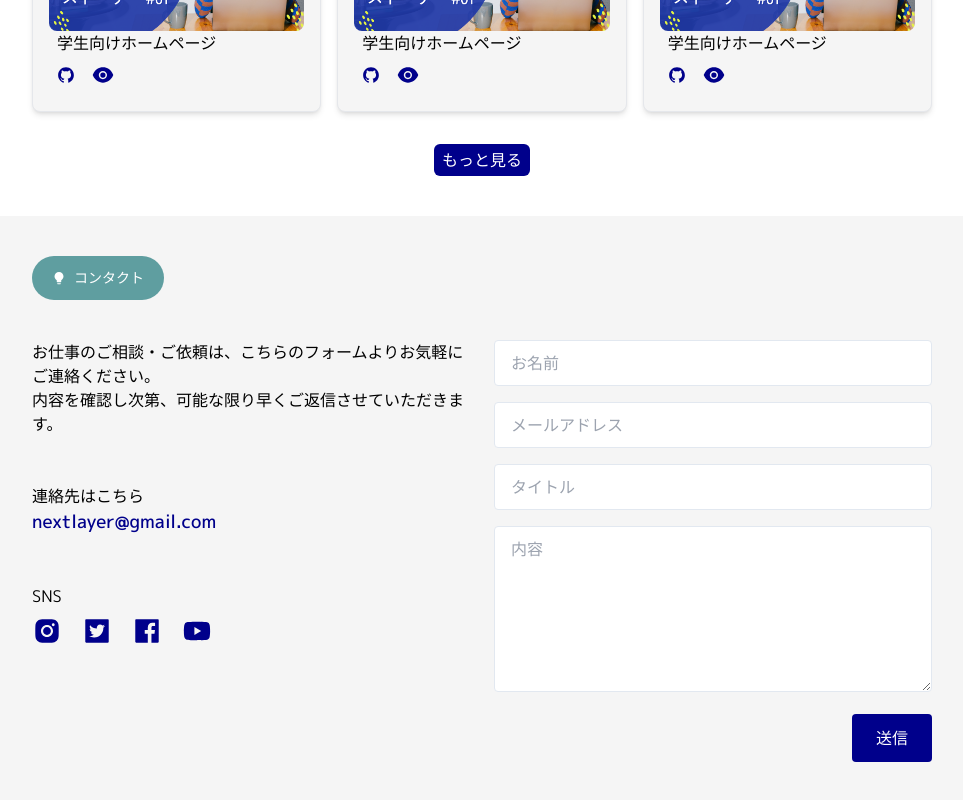
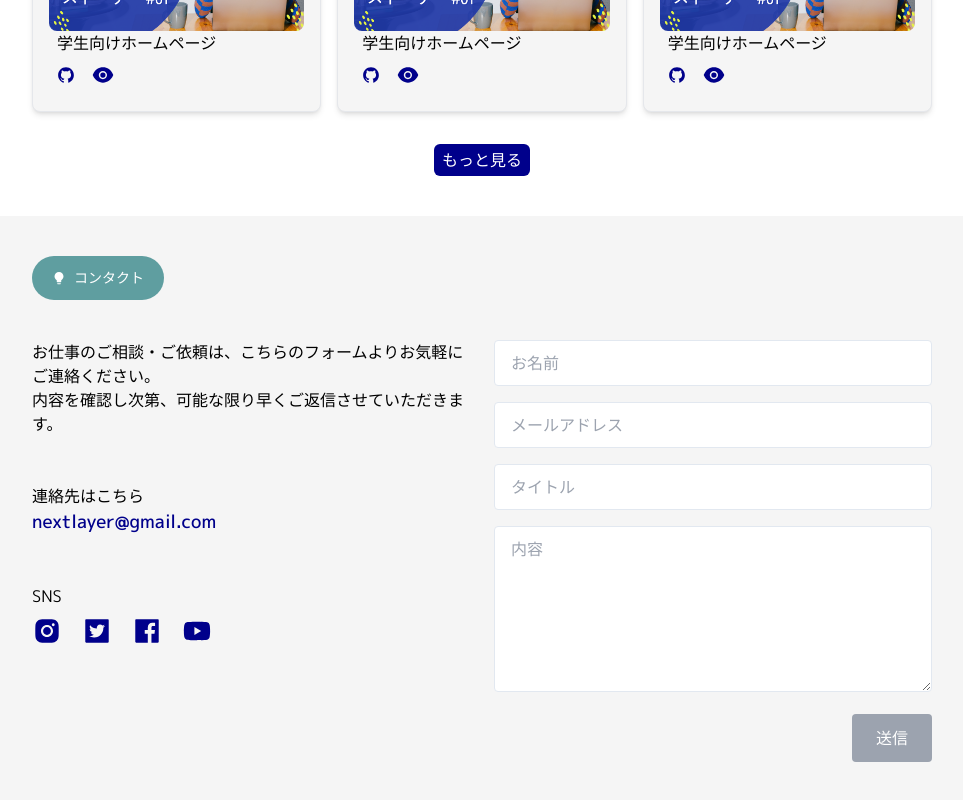
Before and after one commit to aotatsu8/nextlayer-portfolio, a Next.js app: page / in a window 1280 px wide. Shown: the part 3146-3946 px from the top of the page, without its empty margins (308-1271 px from the left). Built offline with nearby package versions, Linux system fonts and the light colour scheme.

Commit message:
Contactコンポーネント修正（アラートの追加、未入力時ボタンdisabled）

```diff
--- a/src/components/Contact.tsx
+++ b/src/components/Contact.tsx
@@ -1,6 +1,5 @@
 'use client';
-
-import React, { useRef } from 'react';
+import React, { useRef, useState } from 'react';
 import {
   AiFillBulb,
   AiFillFacebook,
@@ -12,18 +11,32 @@ import emailjs from '@emailjs/browser';
 
 function Contact() {
   const form = useRef<HTMLFormElement>(null);
+
+  // 各入力フィールドの状態を管理
+  const [name, setName] = useState('');
+  const [email, setEmail] = useState('');
+  const [subject, setSubject] = useState('');
+  const [message, setMessage] = useState('');
+
+  // アラートの表示状態を管理
+  const [showAlert, setShowAlert] = useState(false);
+
+  // すべてのフィールドが入力されているかをチェック
+  const isFormValid =
+    name.trim() !== '' && email.trim() !== '' && subject.trim() !== '' && message.trim() !== '';
+
   const sendEmail = (e: React.FormEvent<HTMLFormElement>) => {
     e.preventDefault();
     // form.current が null の場合は処理を中断
     if (!form.current) return;
 
-    emailjs
-      .sendForm('service_hu8ycwu', 'template_d8wqzrm', form.current!, 'FvdSAkMWoZPdhhUnm')
-      .then(
+    emailjs.sendForm('service_hu8ycwu', 'template_d8wqzrm', form.current, 'FvdSAkMWoZPdhhUnm').then(
       () => {
         if (form.current) {
           form.current.reset();
         }
+        setShowAlert(true); // アラートを表示
+        setTimeout(() => setShowAlert(false), 3000); // 3秒後にアラートを非表示
         console.log('SUCCESS!');
       },
       (error) => {
@@ -38,6 +51,13 @@ function Contact() {
       id="contact"
     >
       <div className="max-w-7xl mx-auto">
+        {/* アラート */}
+        {showAlert && (
+          <div className="fixed top-5 right-5 bg-green-500 text-white px-4 py-2 rounded shadow-lg z-50">
+            <p>送信が成功しました！</p>
+          </div>
+        )}
+
         {/* セクションタイトル */}
         <div className="inline-block">
           <p className="bg-cadetblue text-white text-sm font-medium py-3 px-5 rounded-full flex items-center gap-2 mb-10">
@@ -48,8 +68,8 @@ function Contact() {
           </p>
         </div>
 
-        {/* 左　メッセージ部分 */}
-        <div className="grid grid-cols-1 lg:grid-cols-2 gap-6 ">
+        {/* 左 メッセージ部分 */}
+        <div className="grid grid-cols-1 lg:grid-cols-2 gap-6">
           <div>
             <p>
               お仕事のご相談・ご依頼は、こちらのフォームよりお気軽にご連絡ください。
@@ -58,7 +78,7 @@ function Contact() {
             </p>
             <p className="mt-12">連絡先はこちら</p>
             <h4 className="text-lg font-medium text-darkblue">nextlayer@gmail.com</h4>
-            {/* sns */}
+            {/* SNS */}
             <div className="mt-12">
               <div className="flex flex-col gap-2">
                 <h5>SNS</h5>
@@ -80,7 +100,7 @@ function Contact() {
             </div>
           </div>
 
-          {/* 右 メールフォーム部分*/}
+          {/* 右 メールフォーム部分 */}
           <div>
             <form ref={form} onSubmit={sendEmail} className="w-full">
               <input
@@ -88,6 +108,8 @@ function Contact() {
                 id="name"
                 name="name"
                 placeholder="お名前"
+                value={name}
+                onChange={(e) => setName(e.target.value)}
                 className="w-full text-gray-700 border border-slate-200 rounded py-3 px-4 mb-4 leading-tight focus:outline-cadetblue"
               />
               <input
@@ -95,6 +117,8 @@ function Contact() {
                 id="email"
                 name="email"
                 placeholder="メールアドレス"
+                value={email}
+                onChange={(e) => setEmail(e.target.value)}
                 className="w-full text-gray-700 border border-slate-200 rounded py-3 px-4 mb-4 leading-tight focus:outline-cadetblue"
               />
               <input
@@ -102,6 +126,8 @@ function Contact() {
                 id="subject"
                 name="subject"
                 placeholder="タイトル"
+                value={subject}
+                onChange={(e) => setSubject(e.target.value)}
                 className="w-full text-gray-700 border border-slate-200 rounded py-3 px-4 mb-4 leading-tight focus:outline-cadetblue"
               />
               <textarea
@@ -109,12 +135,17 @@ function Contact() {
                 id="message"
                 rows={7}
                 placeholder="内容"
+                value={message}
+                onChange={(e) => setMessage(e.target.value)}
                 className="w-full text-gray-700 border border-slate-200 rounded py-3 px-4 mb-4 leading-tight focus:outline-cadetblue"
               ></textarea>
               <div className="flex justify-end">
                 <button
                   type="submit"
-                  className="bg-darkblue text-white font-medium py-3 px-6 rounded hover:shadow-lg hover:bg-darkblue/75"
+                  disabled={!isFormValid} // フォームが無効な場合はボタンを無効化
+                  className={`bg-darkblue text-white font-medium py-3 px-6 rounded hover:shadow-lg ${
+                    !isFormValid ? 'bg-gray-400 cursor-not-allowed' : ' hover:bg-darkblue/75'
+                  }`}
                 >
                   送信
                 </button>
```
Lines whose indentation alone changed are shown as unchanged.
